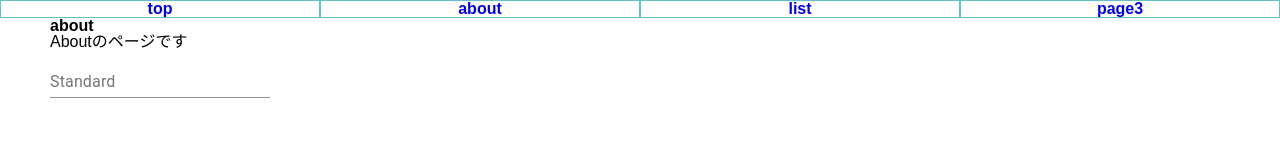
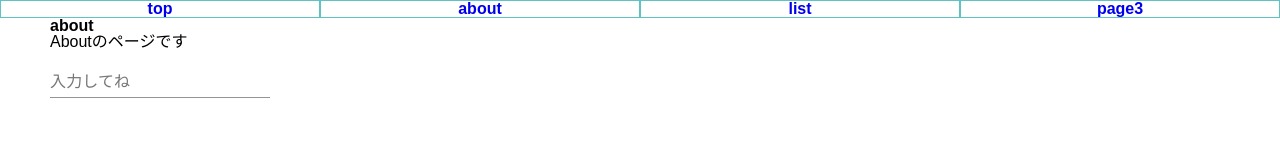
Before and after one commit to yodakaEngineer/react-practice, a React (Create React App) app: page /about in a window 1280 px wide. Shown: the top 164 px of the page. Built offline with nearby package versions, Linux system fonts and the light colour scheme.

Commit message:
change label.

```diff
--- a/src/components/Display/Display.tsx
+++ b/src/components/Display/Display.tsx
@@ -7,7 +7,7 @@ interface InputAreaProps {
 
 const InputArea: React.FC<InputAreaProps> = props => {
     return (
-        <TextField id="standard-basic" label="Standard" onChange={e => props.onChange(e.target.value)} />
+        <TextField id="standard-basic" label="入力してね" onChange={e => props.onChange(e.target.value)} />
     )
 }
 
```
